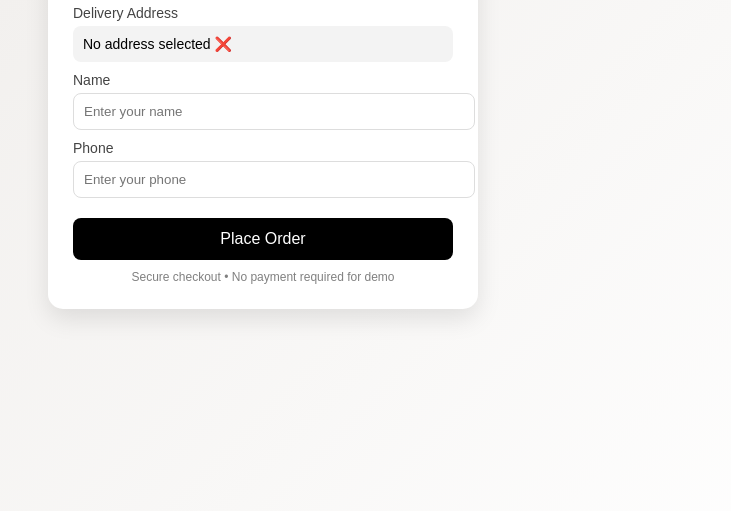
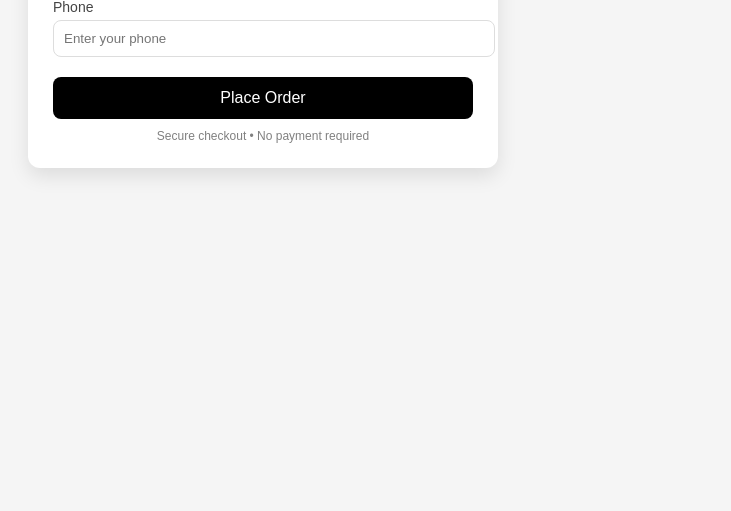
Before and after one commit to lufunomuleya23-svg/my-project-, a plain HTML site: page docs/checkout.html in a window 1280 px wide. Shown: the part 289-800 px from the top of the page, without its empty margins (377-1108 px from the left). Drawn offline with Linux system fonts and the light colour scheme.

Commit message:
Refactor checkout.html for better layout and address logic
Updated styles and improved address handling in checkout page.

```diff
--- a/docs/checkout.html
+++ b/docs/checkout.html
@@ -7,21 +7,18 @@
   <style>
     body {
       font-family: Arial, sans-serif;
-      background: linear-gradient(135deg, #ece9e6, #ffffff);
+      background: #f5f5f5;
       margin: 0;
       padding: 0;
-      display: flex;
-      justify-content: center;
-      align-items: center;
-      height: 100vh;
     }
 
-    .card {
-      width: 380px;
+    .container {
+      max-width: 420px;
+      margin: 60px auto;
       background: white;
-      border-radius: 15px;
       padding: 25px;
-      box-shadow: 0 10px 25px rgba(0,0,0,0.1);
+      border-radius: 12px;
+      box-shadow: 0 8px 20px rgba(0,0,0,0.1);
     }
 
     h2 {
@@ -36,7 +33,7 @@
     }
 
     .address {
-      background: #f3f3f3;
+      background: #eee;
       padding: 10px;
       border-radius: 8px;
       margin-top: 5px;
@@ -53,20 +50,19 @@
     }
 
     input:focus {
-      border-color: #000;
+      border-color: black;
     }
 
     button {
       width: 100%;
+      padding: 12px;
       margin-top: 20px;
-      padding: 12px;
       border: none;
       border-radius: 8px;
       background: black;
       color: white;
       font-size: 16px;
       cursor: pointer;
-      transition: 0.3s;
     }
 
     button:hover {
@@ -74,17 +70,17 @@
     }
 
     .note {
+      text-align: center;
       font-size: 12px;
-      text-align: center;
+      color: gray;
       margin-top: 10px;
-      color: gray;
     }
   </style>
 </head>
 
 <body>
 
-<div class="card">
+<div class="container">
 
   <h2>Checkout</h2>
 
@@ -99,12 +95,20 @@
 
   <button onclick="placeOrder()">Place Order</button>
 
-  <div class="note">Secure checkout • No payment required for demo</div>
+  <div class="note">Secure checkout • No payment required</div>
 
 </div>
 
 <script>
-  const address = localStorage.getItem("deliveryLocation");
+  // GET address from cart/map
+  let address = localStorage.getItem("deliveryAddress");
+
+  // REMOVE lat/lng if they exist
+  if (address && address.includes("-")) {
+    address = address.split("-")[0].trim();
+  }
+
+  // SHOW address
   const addressBox = document.getElementById("addressBox");
 
   if (address && address !== "null") {
@@ -122,14 +126,16 @@
       return;
     }
 
-    if (!address || address === "null") {
-      alert("Please select a location on the map");
+    if (!address) {
+      alert("No address selected");
       return;
     }
 
+    // save order (optional)
     const order = { name, phone, address };
     localStorage.setItem("lastOrder", JSON.stringify(order));
 
+    // go success page
     window.location.href = "success.html";
   }
 </script>
```
